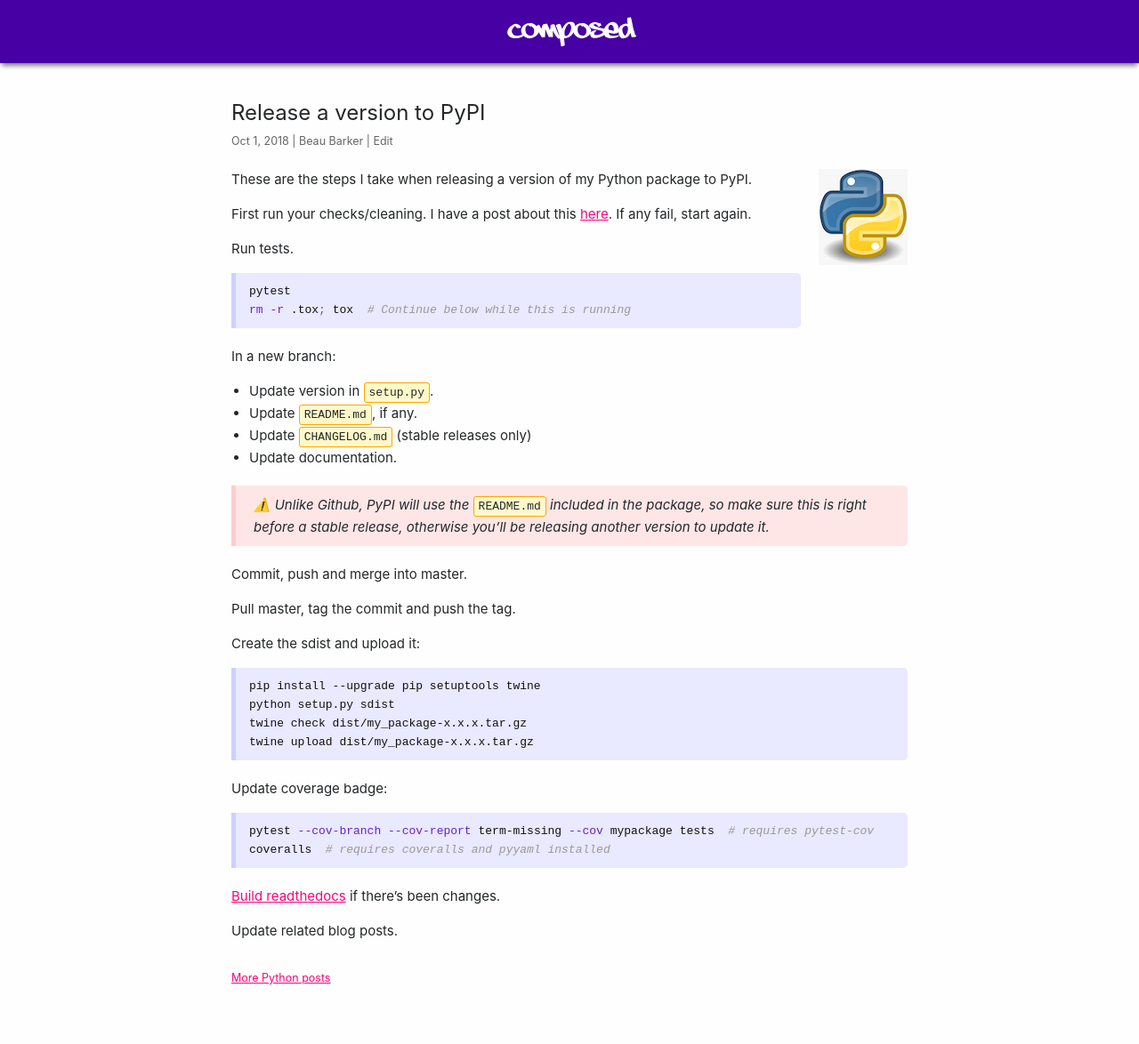
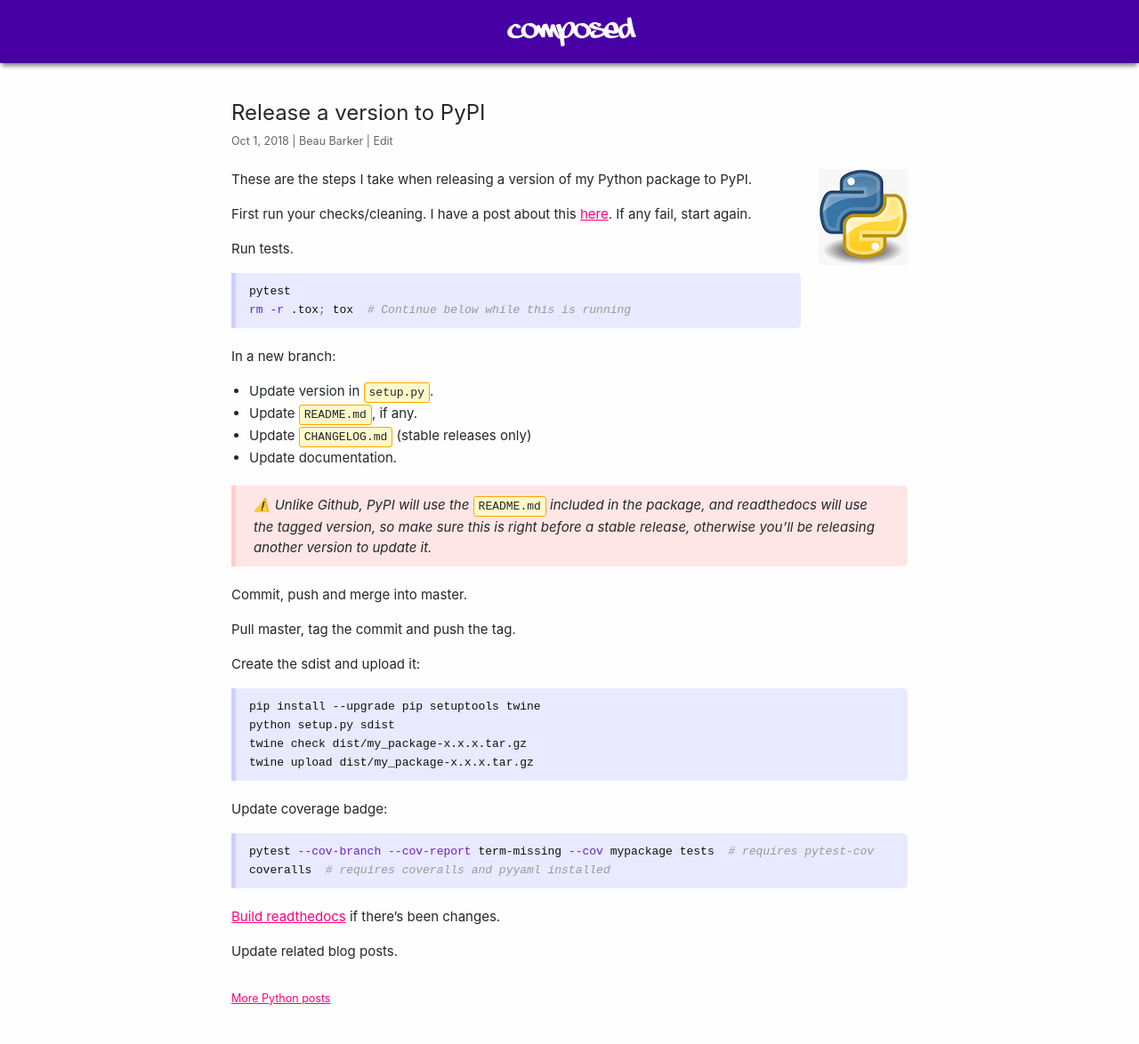
Before and after one commit to explodinglabs/explodinglabs.github.io, a Jekyll site: the page built from docs/_posts/python/2018-10-01-release-new-version-to-pypi.markdown, in a window 1280 px wide. Shown: the whole page at 89% size. Built offline with Jekyll 4.4.1, drawn with Linux system fonts in a browser that asks for light colours; before the commit the page ends 1151 px from its top, so only the background shows below that.

Commit message:
Update 2018-10-01-release-new-version-to-pypi.markdown

```diff
--- a/docs/_posts/python/2018-10-01-release-new-version-to-pypi.markdown
+++ b/docs/_posts/python/2018-10-01-release-new-version-to-pypi.markdown
@@ -27,7 +27,7 @@
 - Update documentation.
 
 <div class="warning" markdown="1">
-Unlike Github, PyPI will use the `README.md` included in the package, so make sure
+Unlike Github, PyPI will use the `README.md` included in the package, and readthedocs will use the tagged version, so make sure
 this is right before a stable release, otherwise you'll be releasing another
 version to update it.
 </div>
```
